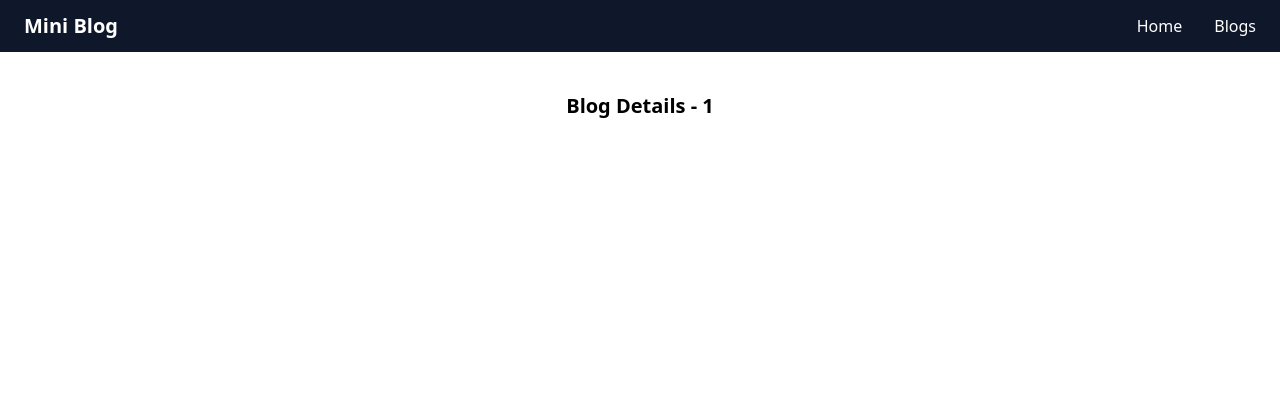
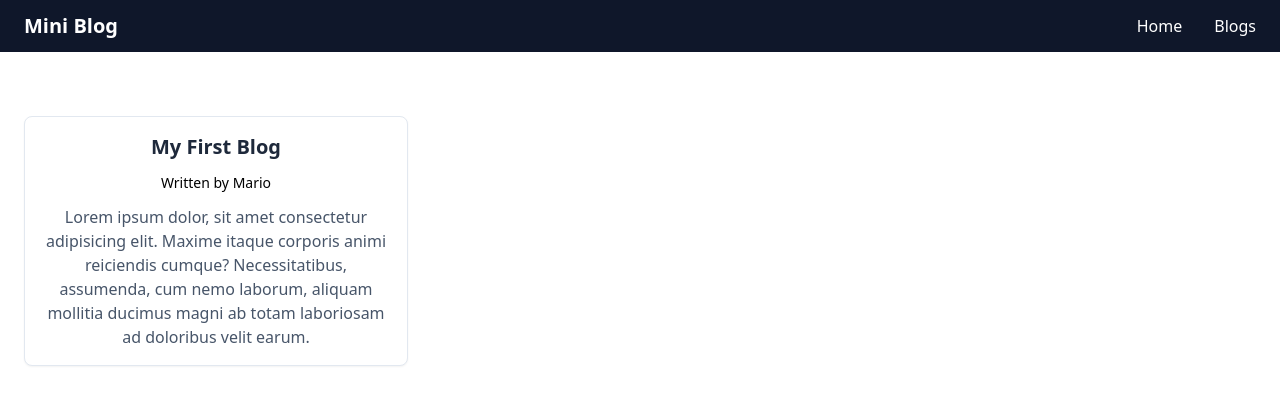
Before and after one commit to czedrixb/react-practice, a React (Create React App) app: page /blogs/1 in a window 1280 px wide. Shown: the top 404 px of the page. Built offline with nearby package versions, Linux system fonts and the light colour scheme; data requests are answered from the project's data file.

Commit message:
get the data via params

```diff
--- a/src/pages/BlogDetails.js
+++ b/src/pages/BlogDetails.js
@@ -1,11 +1,31 @@
 import { useParams } from "react-router-dom";
+import useFetch from "../hooks/useFetch";
 
 const BlogDetails = () => {
   const { id } = useParams();
+  const {
+    data: blog,
+    error,
+    isPending,
+  } = useFetch("http://localhost:8000/blogs/" + id);
 
   return (
     <div>
-      <div className="text-xl font-bold">Blog Details - {id}</div>
+      {isPending && <div>Loading...</div>}
+      {error && <div>{error}</div>}
+      {blog && (
+        <div className="relative flex flex-col mt-6 bg-white shadow-sm border border-slate-200 rounded-lg w-96 hover:border-slate-300 hover:shadow-md rounded-lg transition-all cursor-pointer">
+          <div className="p-4 space-y-3">
+            <h5 className="mb-2 text-slate-800 text-xl font-semibold">
+              {blog.title}
+            </h5>
+            <p className="text-sm">Written by {blog.author}</p>
+            <p className="text-slate-600 leading-normal font-light">
+              {blog.body}
+            </p>
+          </div>
+        </div>
+      )}
     </div>
   );
 };
```
